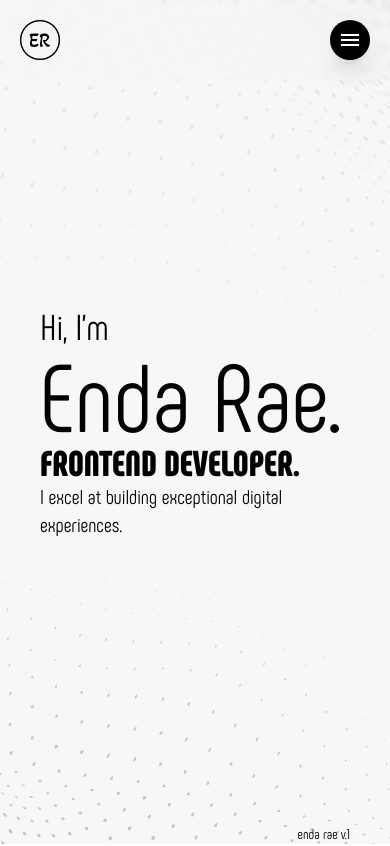
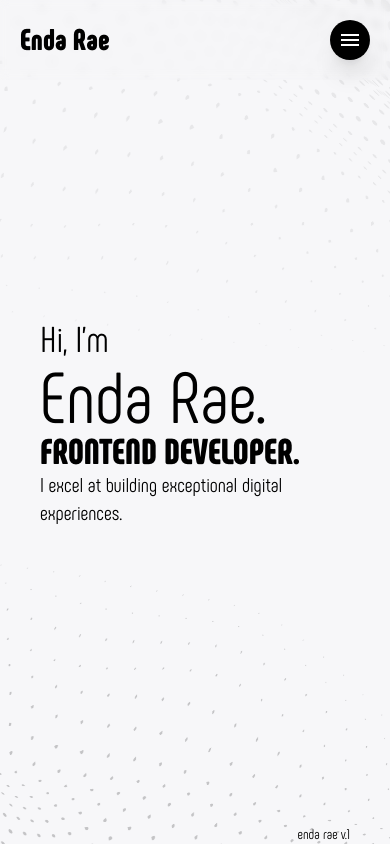
Before and after one commit to Timimah/Enda_Rae, a React (Vite) app: page / in a window 390 px wide. Shown: the top 846 px of the page. Built offline with nearby package versions, Linux system fonts and the light colour scheme.

Commit message:
feat: prep for dark mode

```diff
--- a/src/App.jsx
+++ b/src/App.jsx
@@ -45,7 +45,7 @@ function App() {
   };
 
   return (
-    <div className="min-h-screen relative">
+    <div className="min-h-screen relative ">
       <div
         className="fixed inset-0 -z-50 rotate-180 md:-rotate-180"
         style={{
--- a/src/components/Header.jsx
+++ b/src/components/Header.jsx
@@ -30,8 +30,8 @@ export const Header = () => {
     <>
       <div className="fixed z-20 top-0 left-0 right-0 h-20 flex justify-between items-center px-5 md:px-20 bg-primary bg-opacity-5 backdrop-blur-sm">
         <ScrollLink to="hero" className="flex gap-2 logo font-extrabold text-3xl md:text-4xl h-10">
-          <img src={logo} width="40"className="md:hidden object-cover" alt="" />
-          <span className="hidden md:flex">Enda Rae</span>
+          {/* <img src={logo} width="40"className="md:hidden object-cover" alt="" /> */}
+          <span>Enda Rae</span>
         </ScrollLink>
         <motion.div
           className="md:hidden rounded-full bg-black shadow-xl text-white p-2 cursor-pointer"
--- a/src/components/Hero.jsx
+++ b/src/components/Hero.jsx
@@ -16,7 +16,7 @@ export const Hero = () => {
         initial={{ opacity: 0, y: 20 }}
         animate={{ opacity: 1, y: 0 }}
         transition={{ duration: 0.8, delay: 0.6 }}
-        className='text-8xl md:text-9xl'
+        className='text-7xl md:text-9xl'
       >
         Enda Rae.
       </motion.div>
--- a/tailwind.config.js
+++ b/tailwind.config.js
@@ -1,9 +1,7 @@
 /** @type {import('tailwindcss').Config} */
 export default {
-  content: [
-    "./index.html",
-"./src/**/*.{js,ts,jsx,tsx,ai}",
-  ],
+  content: ["./index.html", "./src/**/*.{js,ts,jsx,tsx,ai}"],
+  darkMode: "media",
   theme: {
     extend: {
       colors: {
@@ -14,9 +12,9 @@ export default {
         success: "#00D600",
         error: "#FF0000",
         whyte: "#F2F2F2",
-        grey: '#00000066'
+        grey: "#00000066",
       },
     },
   },
   plugins: [],
-}
+};
```
